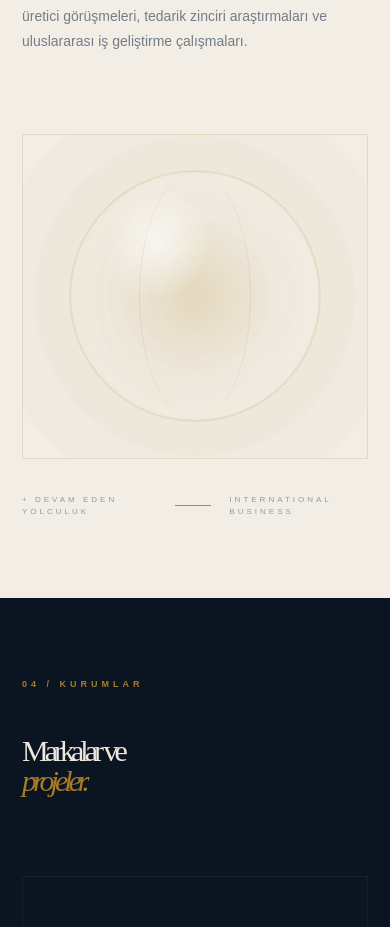
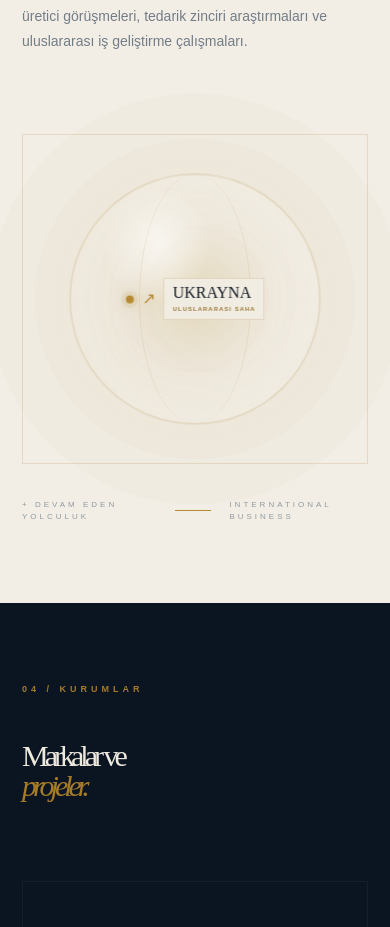
Before and after one commit to sudesolmaz1412/muhammet-aydin, a Next.js app: page / in a window 390 px wide. Shown: the part 4525-5452 px from the top of the page. Built offline with nearby package versions, Linux system fonts and the light colour scheme.

Commit message:
Mobil global journey son duzeltme

```diff
--- a/app/globals.css
+++ b/app/globals.css
@@ -1091,3 +1091,100 @@ img {
     transform: translate(-50%, -50%) scale(.82) !important;
   }
 }
+
+/* MOBILE GLOBAL JOURNEY PIN — FINAL */
+@media (max-width: 850px) {
+  #dunya .worldMap {
+    position: relative !important;
+    overflow: visible !important;
+  }
+
+  #dunya .activeCountryPin {
+    display: flex !important;
+    position: absolute !important;
+
+    visibility: visible !important;
+    opacity: 1 !important;
+
+    z-index: 9999 !important;
+
+    align-items: center !important;
+    gap: 5px !important;
+
+    width: max-content !important;
+    max-width: none !important;
+
+    pointer-events: none !important;
+
+    transform: translate(-50%, -50%) !important;
+  }
+
+  #dunya .pinDot {
+    display: block !important;
+    width: 8px !important;
+    height: 8px !important;
+    flex: 0 0 8px !important;
+
+    opacity: 1 !important;
+    visibility: visible !important;
+
+    background: #b58a32 !important;
+    border-radius: 50% !important;
+  }
+
+  #dunya .pinArrow {
+    display: block !important;
+    opacity: 1 !important;
+    visibility: visible !important;
+
+    color: #b58a32 !important;
+    font-size: 17px !important;
+    line-height: 1 !important;
+  }
+
+  #dunya .pinLabel {
+    display: flex !important;
+    flex-direction: column !important;
+
+    opacity: 1 !important;
+    visibility: visible !important;
+
+    min-width: 0 !important;
+    white-space: nowrap !important;
+
+    padding: 6px 9px !important;
+
+    background: rgba(242,238,229,.94) !important;
+    border: 1px solid rgba(166,123,40,.28) !important;
+  }
+
+  #dunya .pinLabel strong {
+    display: block !important;
+    color: #18202a !important;
+
+    font-family: "Cormorant Garamond", serif !important;
+    font-size: 18px !important;
+    line-height: 1 !important;
+  }
+
+  #dunya .pinLabel small {
+    display: block !important;
+    margin-top: 3px !important;
+
+    color: #a67b28 !important;
+    font-size: 6px !important;
+    letter-spacing: 1px !important;
+    line-height: 1.2 !important;
+  }
+}
+
+@media (max-width: 480px) {
+  #dunya .worldMap {
+    height: 330px !important;
+    min-height: 330px !important;
+  }
+
+  #dunya .activeCountryPin {
+    transform: translate(-50%, -50%) scale(.82) !important;
+  }
+}
--- a/app/page.tsx
+++ b/app/page.tsx
@@ -21,11 +21,31 @@ const countries = [
   ["07", "UKRAYNA", "Uluslararası Saha"],
 ];
 
+const countryPositions = [
+  { left: "72%", top: "35%" }, // Tayvan
+  { left: "66%", top: "31%" }, // Çin
+  { left: "63%", top: "45%" }, // Tayland
+  { left: "72%", top: "55%" }, // Filipinler
+  { left: "43%", top: "58%" }, // Dubai
+  { left: "40%", top: "40%" }, // Gürcistan
+  { left: "45%", top: "30%" }, // Ukrayna
+];
+
+
 export default function Home() {
   const [intro, setIntro] = useState(true);
   const [scrolled, setScrolled] = useState(false);
   const [menu, setMenu] = useState(false);
-
+  const [activeCountry, setActiveCountry] = useState(0);
+
+
+  useEffect(() => {
+    const countryTimer = setInterval(() => {
+      setActiveCountry((current) => (current + 1) % countries.length);
+    }, 1000);
+
+    return () => clearInterval(countryTimer);
+  }, []);
 
   useEffect(() => {
     const timer = setTimeout(() => setIntro(false), 3200);
@@ -265,16 +285,29 @@ export default function Home() {
             TÜRKİYE
           </div>
 
-          {countries.map(([no, name, sub], index) => (
-            <div className={`countryCard c${index + 1}`} key={name}>
-              <div className="countryNo">{no}</div>
-              <div>
-                <strong>{name}</strong>
-                <small>{sub}</small>
+          {(() => {
+            const [no, name, sub] = countries[activeCountry];
+            const position = countryPositions[activeCountry];
+
+            return (
+              <div
+                className="activeCountryPin"
+                style={{
+                  left: position.left,
+                  top: position.top,
+                }}
+                key={name}
+              >
+                <span className="pinDot" />
+                <span className="pinArrow">↗</span>
+
+                <div className="pinLabel">
+                  <strong>{name}</strong>
+                  <small>{sub}</small>
+                </div>
               </div>
-              <span className="arrow">↗</span>
-            </div>
-          ))}
+            );
+          })()}
         </div>
 
         <div className="worldFooter">
@@ -1639,6 +1672,236 @@ export default function Home() {
 .photoCard
 }
 
+
+        /* ACTIVE COUNTRY */
+        #dunya .activeCountry {
+          position: absolute !important;
+          left: 50% !important;
+          top: 50% !important;
+          right: auto !important;
+          bottom: auto !important;
+          transform: translate(-50%, -50%) !important;
+
+          width: min(390px, 72%) !important;
+          min-height: 160px !important;
+          margin: 0 !important;
+
+          display: flex !important;
+          flex-direction: column !important;
+          align-items: center !important;
+          justify-content: center !important;
+
+          padding: 28px 30px !important;
+          background: rgba(242,238,229,.9) !important;
+          border: 1px solid rgba(166,123,40,.28) !important;
+
+          opacity: 1 !important;
+          animation: none !important;
+          z-index: 30 !important;
+          pointer-events: none !important;
+          text-align: center !important;
+        }
+
+        #dunya .activeCountry strong {
+          color: #18202a !important;
+          font-family: "Cormorant Garamond", serif !important;
+          font-size: clamp(42px, 5vw, 62px) !important;
+          font-weight: 500 !important;
+          line-height: .9 !important;
+        }
+
+        #dunya .activeCountry small {
+          margin-top: 10px !important;
+          color: #a67b28 !important;
+          font-size: 9px !important;
+          font-weight: 700 !important;
+          letter-spacing: 2.5px !important;
+          text-transform: uppercase !important;
+        }
+
+        .countryProgress {
+          display: flex !important;
+          gap: 5px !important;
+          margin-top: 18px !important;
+        }
+
+        .countryProgress span {
+          width: 14px !important;
+          height: 2px !important;
+          display: block !important;
+          background: rgba(166,123,40,.18) !important;
+        }
+
+        .countryProgress span.active {
+          background: #b58a32 !important;
+        }
+
+        @media (max-width: 850px) {
+          #dunya .worldMap {
+            height: 360px !important;
+            min-height: 360px !important;
+          }
+
+          #dunya .activeCountry {
+            width: 82% !important;
+            min-height: 140px !important;
+            padding: 22px 16px !important;
+          }
+
+          #dunya .activeCountry strong {
+            font-size: 38px !important;
+          }
+        }
+
+        @media (max-width: 480px) {
+          #dunya .worldMap {
+            height: 330px !important;
+            min-height: 330px !important;
+          }
+
+          #dunya .activeCountry {
+            width: 84% !important;
+          }
+
+          #dunya .activeCountry strong {
+            font-size: 34px !important;
+          }
+        }
+
+
+        /* GLOBAL JOURNEY - COUNTRY PIN */
+
+        #dunya .worldMap {
+          position: relative !important;
+        }
+
+        #dunya .activeCountryPin {
+          position: absolute !important;
+          transform: translate(-50%, -50%) !important;
+
+          display: flex !important;
+          align-items: center !important;
+          gap: 8px !important;
+
+          z-index: 50 !important;
+          pointer-events: none !important;
+
+          animation: countryPinIn .28s ease-out both !important;
+        }
+
+        #dunya .pinDot {
+          width: 9px !important;
+          height: 9px !important;
+          flex: 0 0 9px !important;
+
+          border-radius: 50% !important;
+          background: #b58a32 !important;
+
+          box-shadow:
+            0 0 0 5px rgba(181,138,50,.10),
+            0 0 18px rgba(181,138,50,.50) !important;
+
+          animation: pinPulse 1s ease-in-out infinite !important;
+        }
+
+        #dunya .pinArrow {
+          color: #b58a32 !important;
+          font-size: 19px !important;
+          font-weight: 500 !important;
+          line-height: 1 !important;
+          text-shadow: 0 4px 15px rgba(181,138,50,.24);
+        }
+
+        #dunya .pinLabel {
+          display: flex !important;
+          flex-direction: column !important;
+          gap: 2px !important;
+
+          padding: 7px 11px !important;
+
+          background: rgba(242,238,229,.88) !important;
+          border: 1px solid rgba(166,123,40,.20) !important;
+
+          backdrop-filter: blur(8px) !important;
+
+          white-space: nowrap !important;
+        }
+
+        #dunya .pinLabel strong {
+          color: #18202a !important;
+          font-family: "Cormorant Garamond", serif !important;
+          font-size: 22px !important;
+          font-weight: 500 !important;
+          line-height: 1 !important;
+        }
+
+        #dunya .pinLabel small {
+          color: #9a7a3b !important;
+          font-size: 7px !important;
+          font-weight: 700 !important;
+          letter-spacing: 1.5px !important;
+          text-transform: uppercase !important;
+        }
+
+        @keyframes countryPinIn {
+          from {
+            opacity: 0;
+            transform: translate(-50%, -50%) scale(.82);
+          }
+
+          to {
+            opacity: 1;
+            transform: translate(-50%, -50%) scale(1);
+          }
+        }
+
+        @keyframes pinPulse {
+          0%, 100% {
+            transform: scale(.85);
+            opacity: .7;
+          }
+
+          50% {
+            transform: scale(1.25);
+            opacity: 1;
+          }
+        }
+
+        @media (max-width: 850px) {
+          #dunya .worldMap {
+            height: 360px !important;
+            min-height: 360px !important;
+          }
+
+          #dunya .pinLabel strong {
+            font-size: 18px !important;
+          }
+
+          #dunya .pinLabel small {
+            font-size: 6px !important;
+            letter-spacing: 1px !important;
+          }
+
+          #dunya .pinArrow {
+            font-size: 16px !important;
+          }
+        }
+
+        @media (max-width: 480px) {
+          #dunya .worldMap {
+            height: 330px !important;
+            min-height: 330px !important;
+          }
+
+          #dunya .pinLabel {
+            padding: 6px 8px !important;
+          }
+
+          #dunya .pinLabel strong {
+            font-size: 16px !important;
+          }
+        }
+
       `}</style>
     </main>
   );
```
